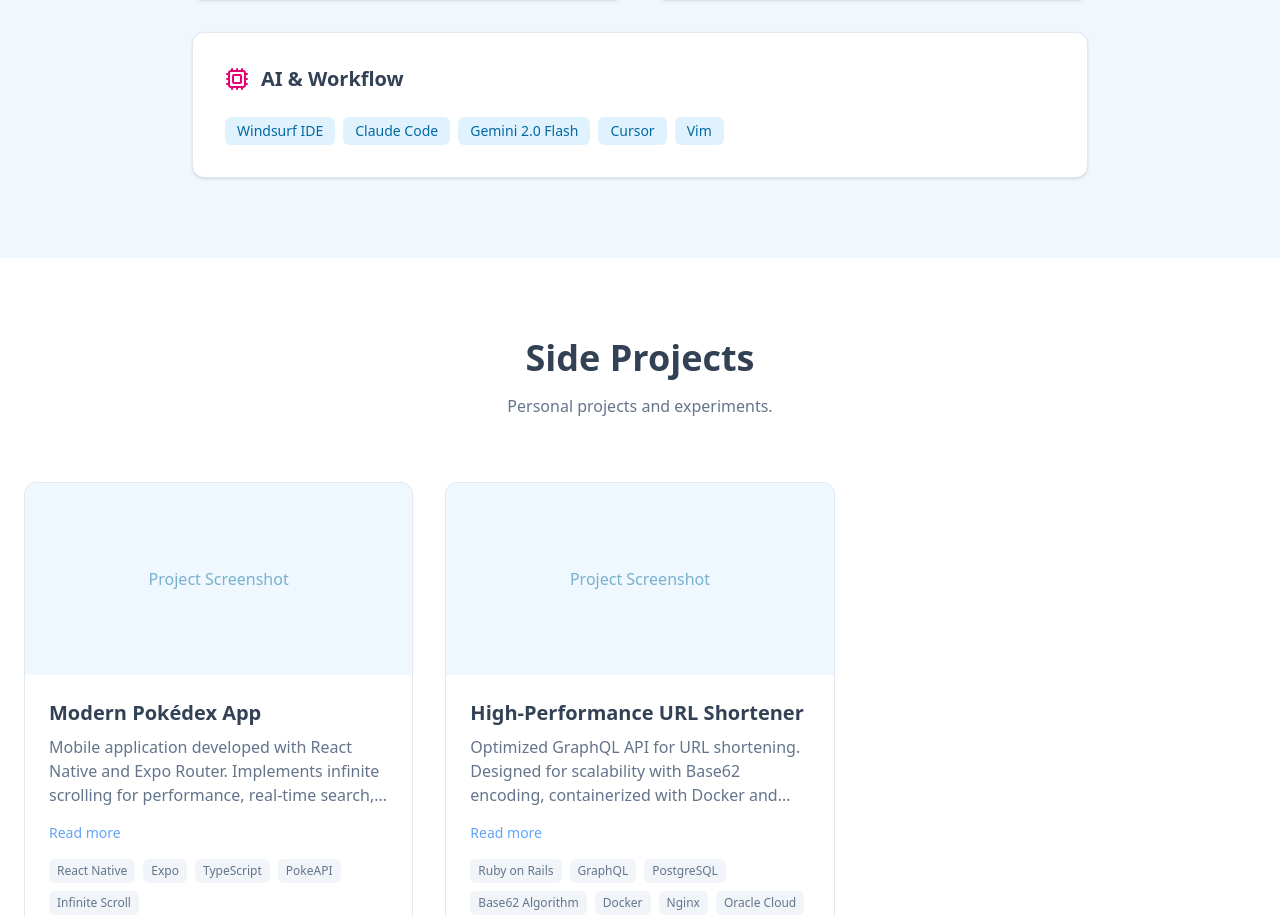
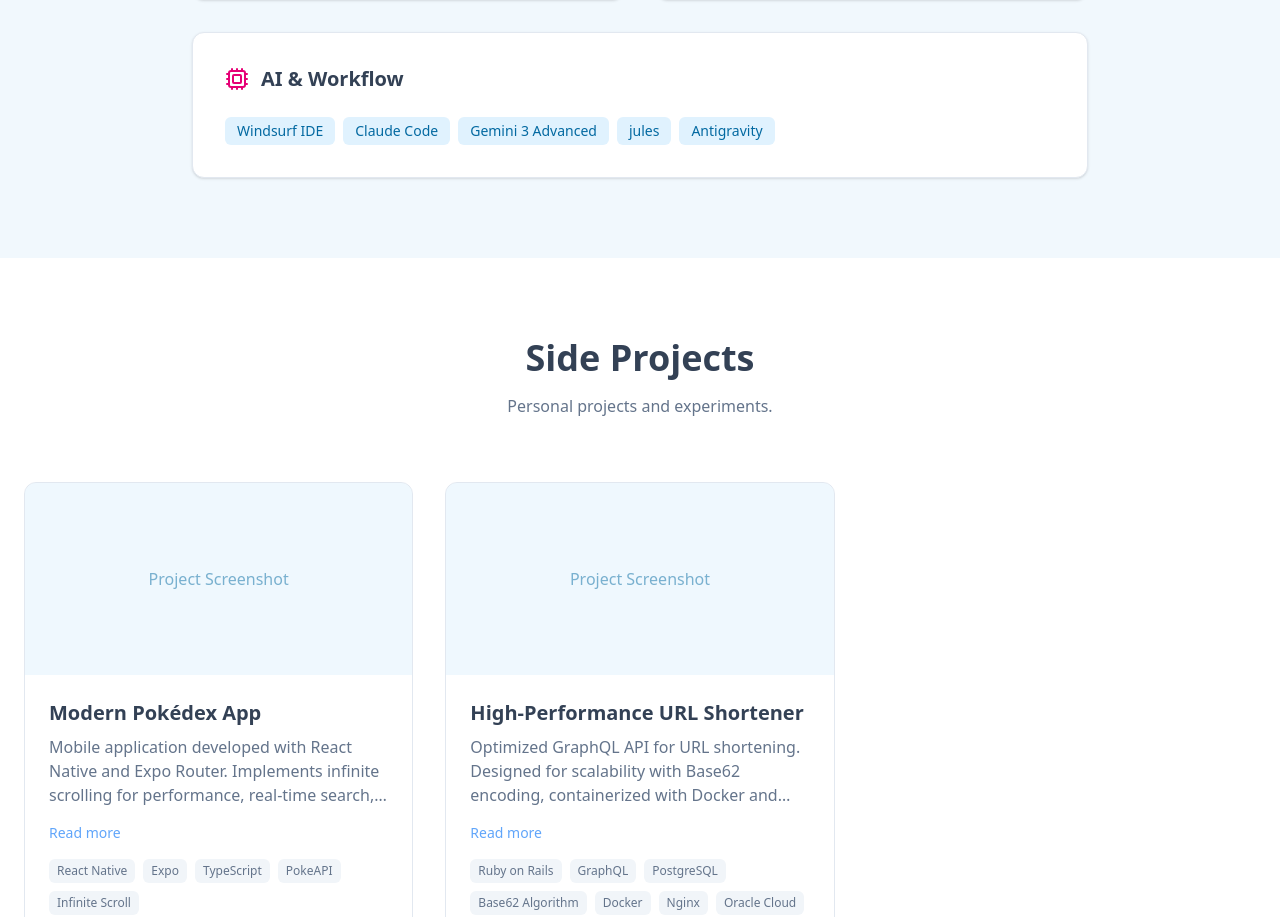
Before and after one commit to Jean612/portfolio, a Next.js app: page / in a window 1280 px wide. Shown: the part 2808-3725 px from the top of the page. Built offline with nearby package versions, Linux system fonts and the light colour scheme.

Commit message:
refactor: update AI & Workflow tools in Skills component
- Replace "Gemini 2.0 Flash", "Cursor", and "Vim" with "Gemini 3 Advanced", "jules", and "Antigravity"

```diff
--- a/components/Skills.tsx
+++ b/components/Skills.tsx
@@ -162,9 +162,9 @@ export default function Skills() {
               {[
                 "Windsurf IDE",
                 "Claude Code",
-                "Gemini 2.0 Flash",
-                "Cursor",
-                "Vim",
+                "Gemini 3 Advanced",
+                "jules",
+                "Antigravity",
               ].map((tech) => (
                 <span
                   key={tech}
```
